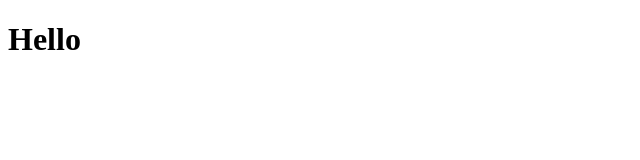
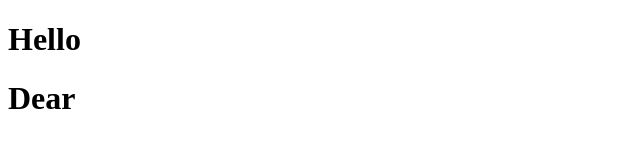
Before and after one commit to yash8461/GitGit, a plain HTML site: page index.html in a window 1280 px wide. Shown: the whole page, without its empty margins (0-640 px from the left). Drawn offline with Linux system fonts and the light colour scheme.

Commit message:
This is modified

```diff
--- a/index.html
+++ b/index.html
@@ -7,5 +7,6 @@
 </head>
 <body>
     <h1>Hello</h1>
+    <h1>Dear</h1>
 </body>
 </html>
```
